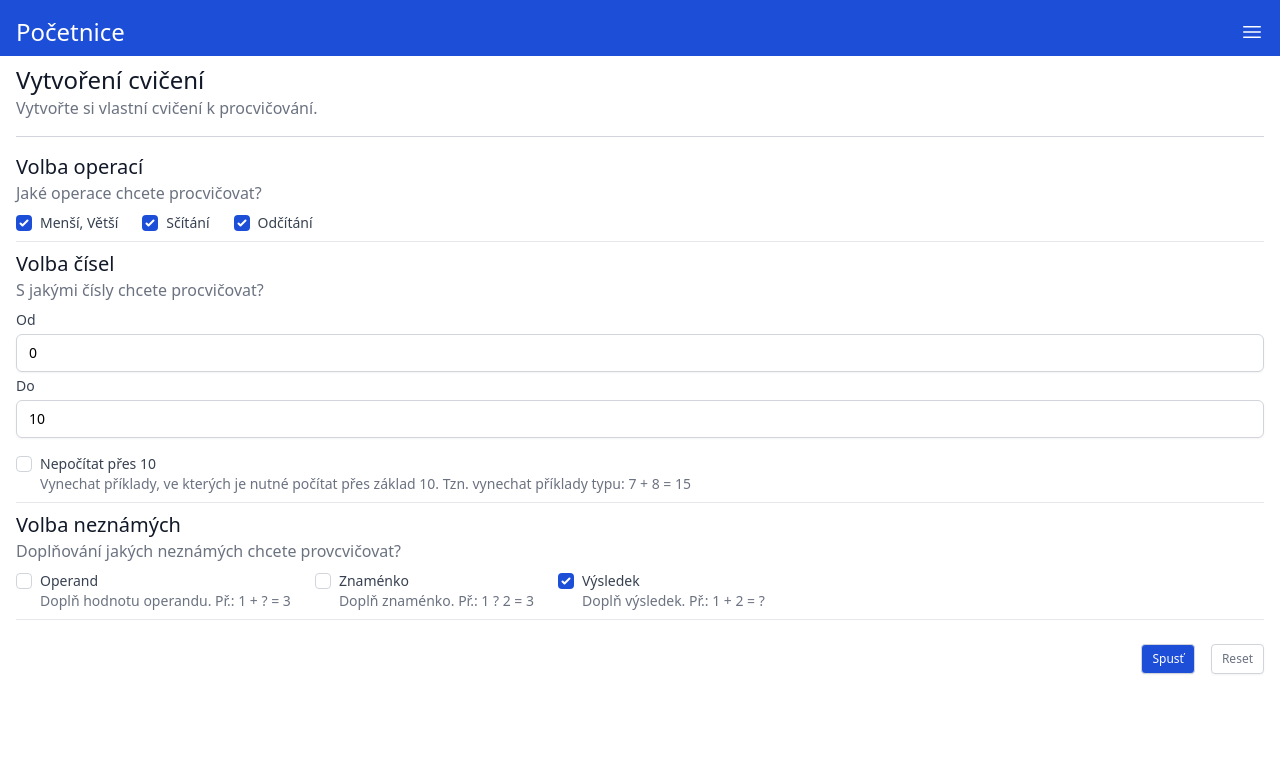
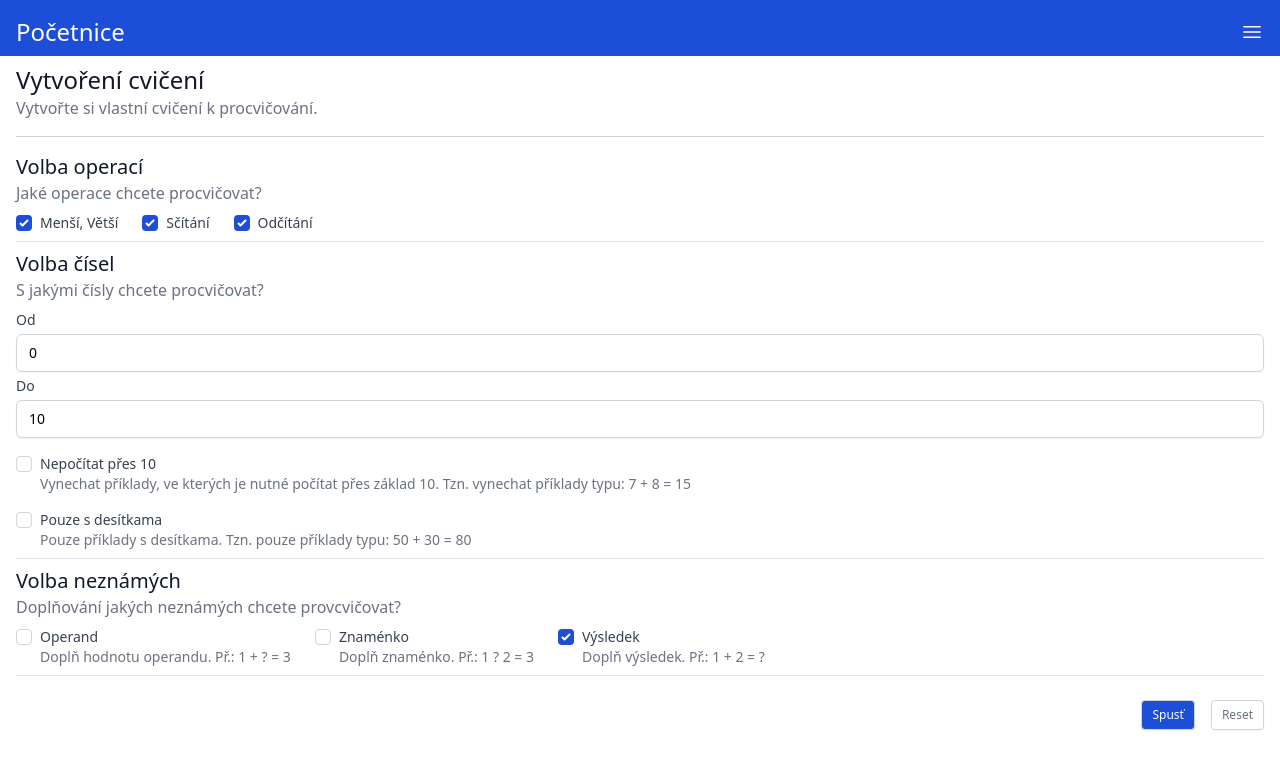
Before and after one commit to radek-kehar/workbook, a React (Vite) app: page / in a window 1280 px wide. Shown: the top 768 px of the page. Built offline with nearby package versions, Linux system fonts and the light colour scheme.

Commit message:
support for only tens

```diff
--- a/src/components/exercise/ExerciseForm.tsx
+++ b/src/components/exercise/ExerciseForm.tsx
@@ -30,7 +30,7 @@ const createModel = (state?: ExerciseModel): ExerciseFormModel => {
 
     const range: InputModel<string, NumericRangeModel> = {
         name: 'range',
-        value: {minDigit: state.range.minDigit, maxDigit: state.range.maxDigit}
+        value: {minDigit: state.range.minDigit, maxDigit: state.range.maxDigit, onlyTens: state.range.onlyTens}
     }
 
     const overbase: InputModel<string, boolean> = {
@@ -70,6 +70,12 @@ const validates: Validate<ExerciseModel>[] = [
         }
         if (value.range.minDigit > value.range.maxDigit) {
             return {key: 'range', error: 'Minimální hodnota nemůže být větší než maximální hodnota.'};
+        }
+        return true;
+    },
+    (value: ExerciseModel) => {
+        if (value.range.onlyTens && value.range.maxDigit - value.range.minDigit <= 10) {
+            return {key: 'onlyTens', error: 'Rozsah čísel je příliš malý. Nelze vytvořit příklady pouze s desítkama.'};
         }
         return true;
     }
@@ -144,8 +150,25 @@ const Form = () => {
                               value={!model.overbase.value}
                               onChange={(value) => {
                                   const temp = {...value, value: !value.value};
+                                  if (!temp.value) {
+                                      changeValue(model.range.name, {...model.range, value: {...model.range.value, onlyTens: false}})
+                                  }
                                   changeValue(model.overbase.name, temp);
                               }}/>
+                </div>
+
+                <div className="mt-4">
+                    <CheckBox label='Pouze s desítkama'
+                              description="Pouze příklady s desítkama. Tzn. pouze příklady typu: 50 + 30 = 80"
+                              name="onlyTens"
+                              value={model.range.value.onlyTens}
+                              onChange={(value) => {
+                                  if (value.value) {
+                                      changeValue(model.overbase.name, {name: model.overbase.name, value: true})
+                                  }
+                                  changeValue(model.range.name, {...model.range, value: {...model.range.value, onlyTens: value.value}});
+                              }
+                    }/>
                 </div>
             </FormSection>
 
--- a/src/components/form/CheckBox.tsx
+++ b/src/components/form/CheckBox.tsx
@@ -1,5 +1,7 @@
-import React from "react";
+import React, {useContext} from "react";
 import {InputModel} from "@/model/form";
+import {ValidationContext} from "@/components/form/validation/ValidationProvider";
+import ValidationError from "@/components/form/validation/ValidationError";
 
 type CheckBoxProps<N extends keyof any> = {
     description?: string,
@@ -9,6 +11,8 @@ type CheckBoxProps<N extends keyof any> = {
 
 const CheckBox = <N extends keyof any>({ description, label, name, value, onChange }: CheckBoxProps<N>) => {
 
+    const validation = useContext(ValidationContext);
+
     const handleChange = () => {
         onChange({
             name: name,
@@ -17,6 +21,7 @@ const CheckBox = <N extends keyof any>({ description, label, name, value, onChan
     };
 
     return (
+        <>
             <div className="relative flex items-start">
                 <div className="flex h-5 items-center">
                     <input
@@ -40,6 +45,8 @@ const CheckBox = <N extends keyof any>({ description, label, name, value, onChan
                     }
                 </div>
             </div>
+            <ValidationError value={validation.getError(name.toString())}/>
+        </>
     );
 };
 
--- a/src/lib/generator/operations.ts
+++ b/src/lib/generator/operations.ts
@@ -25,11 +25,21 @@ const generator = <T extends BinaryOperation | ComparisonOperation> (factory: ()
     };
 }
 
-const comparisonOperationFactory = ({minDigit, maxDigit}: NumericRange): () => ComparisonOperation[] => {
+const incFceFactory = (onlyTens: boolean) => onlyTens ? (val) => val + 10 : (val) => val + 1;
+
+const decFceFactory = (onlyTens: boolean) => onlyTens ? (val) => val - 10 : (val) => val - 1;
+
+const minDigitFceFactory = (onlyTens: boolean, value: number) => onlyTens ? Math.ceil(value / 10) * 10 : value;
+
+const maxDigitFceFactory = (onlyTens: boolean, value: number) => onlyTens ? Math.floor(value / 10) * 10 : value;
+
+const comparisonOperationFactory = ({minDigit, maxDigit, onlyTens}: NumericRange): () => ComparisonOperation[] => {
     const valuesFactory = (): ComparisonOperation[] => {
         const result: ComparisonOperation[] = [];
-        for (let i = minDigit; i <= maxDigit; i++) {
-            for (let j = minDigit; j <= maxDigit; j++) {
+        const incFce = incFceFactory(onlyTens);
+        const tempMinDigit = minDigitFceFactory(onlyTens, minDigit);
+        for (let i = tempMinDigit; i <= maxDigit; i = incFce(i)) {
+            for (let j = tempMinDigit; j <= maxDigit; j = incFce(j)) {
                 const temp = i - j;
                 result.push({
                     operator: temp > 0 ? Operator.GREATER_THAN : (temp < 0 ? Operator.LESS_THAN : Operator.EQUALS),
@@ -66,12 +76,14 @@ class OperationFactory {
 /**
  * Vygeneruje vsechny varianty prikladu na scitani od minDigit do maxDigit.
  */
-const binaryOperationAddFactory = ({minDigit, maxDigit}: NumericRange): () => BinaryOperation[] => {
+const binaryOperationAddFactory = ({minDigit, maxDigit, onlyTens}: NumericRange): () => BinaryOperation[] => {
     const valuesFactory = (): BinaryOperation[] => {
         const result: BinaryOperation[] = [];
-        let offset = 0;
-        for (let i = minDigit; i <= maxDigit; i++) {
-            for (let j = offset; j <= maxDigit; j++) {
+        const incFce = incFceFactory(onlyTens);
+        const tempMinDigit = minDigitFceFactory(onlyTens, minDigit);
+        let offset = tempMinDigit;
+        for (let i = tempMinDigit; i <= maxDigit; i = incFce(i)) {
+            for (let j = offset; j <= maxDigit; j = incFce(j)) {
                 if ((i + j) <= maxDigit) {
                     result.push(OperationFactory.ADD.create(i, j));
                     if (i !== j) {
@@ -81,7 +93,7 @@ const binaryOperationAddFactory = ({minDigit, maxDigit}: NumericRange): () => Bi
                     break;
                 }
             }
-            offset++;
+            offset = incFce(offset);
         }
         return result;
     }
@@ -91,12 +103,16 @@ const binaryOperationAddFactory = ({minDigit, maxDigit}: NumericRange): () => Bi
 /**
  * Vygeneruje vsechny varianty prikladu na odecitani od minDigit do maxDigit.
  */
-const binaryOperationSubFactory = ({minDigit, maxDigit}: NumericRange): () => BinaryOperation[] => {
+const binaryOperationSubFactory = ({minDigit, maxDigit, onlyTens}: NumericRange): () => BinaryOperation[] => {
     const valuesFactory = (): BinaryOperation[] => {
         const result: BinaryOperation[] = [];
-        for (let i = maxDigit; i >= minDigit; i--) {
-            for (let j = 0; j <= maxDigit; j++) {
-                if ((i - j) >= minDigit) {
+        const incFce = incFceFactory(onlyTens);
+        const decFce = decFceFactory(onlyTens);
+        const tempMaxDigit = maxDigitFceFactory(onlyTens, maxDigit);
+        const tempMinDigit = minDigitFceFactory(onlyTens, minDigit);
+        for (let i = tempMaxDigit; i >= tempMinDigit; i = decFce(i)) {
+            for (let j = tempMinDigit; j <= tempMaxDigit; j = incFce(j)) {
+                if ((i - j) >= tempMinDigit) {
                     result.push(OperationFactory.SUB.create(i, j));
                 } else {
                     break;
--- a/src/model/factory/exercise.ts
+++ b/src/model/factory/exercise.ts
@@ -6,7 +6,8 @@ const emptyExerciseOptions = (): ExerciseModel => {
         operations: [],
         range: {
             minDigit: 0,
-            maxDigit: 0
+            maxDigit: 0,
+            onlyTens: false
         },
         overbase: true,
         unknowns: []
@@ -27,7 +28,8 @@ export const valueOfExerciseOptions = (value: ExerciseFormModel): ExerciseModel
         operations: value.operations.filter(item => item.value).map(item => item.name),
         range: {
             minDigit: value.range.value.minDigit,
-            maxDigit: value.range.value.maxDigit
+            maxDigit: value.range.value.maxDigit,
+            onlyTens: value.range.value.onlyTens
         },
         overbase: value.overbase.value,
         unknowns: value.unknowns.filter(item => item.value).map(item => item.name)
--- a/src/model/generator.ts
+++ b/src/model/generator.ts
@@ -14,7 +14,8 @@ export enum OperationType {
 
 export interface NumericRange {
     minDigit: number,
-    maxDigit: number
+    maxDigit: number,
+    onlyTens: boolean
 }
 
 export enum Unknown {
--- a/src/service/exercise.ts
+++ b/src/service/exercise.ts
@@ -15,11 +15,11 @@ const decompose = (value: NumericRange): NumericRange[] => {
     let base
     do {
         base = ceilToBase(minDigit + 1)
-        result.push({minDigit: minDigit, maxDigit: base})
+        result.push({minDigit: minDigit, maxDigit: base, onlyTens: value.onlyTens})
         minDigit = base
     } while ((value.maxDigit - minDigit) > 10)
     if (base < value.maxDigit ) {
-        result.push({minDigit: base, maxDigit: value.maxDigit})
+        result.push({minDigit: base, maxDigit: value.maxDigit, onlyTens: value.onlyTens})
     }
     return result
 }
```
Lines whose indentation alone changed are shown as unchanged.
